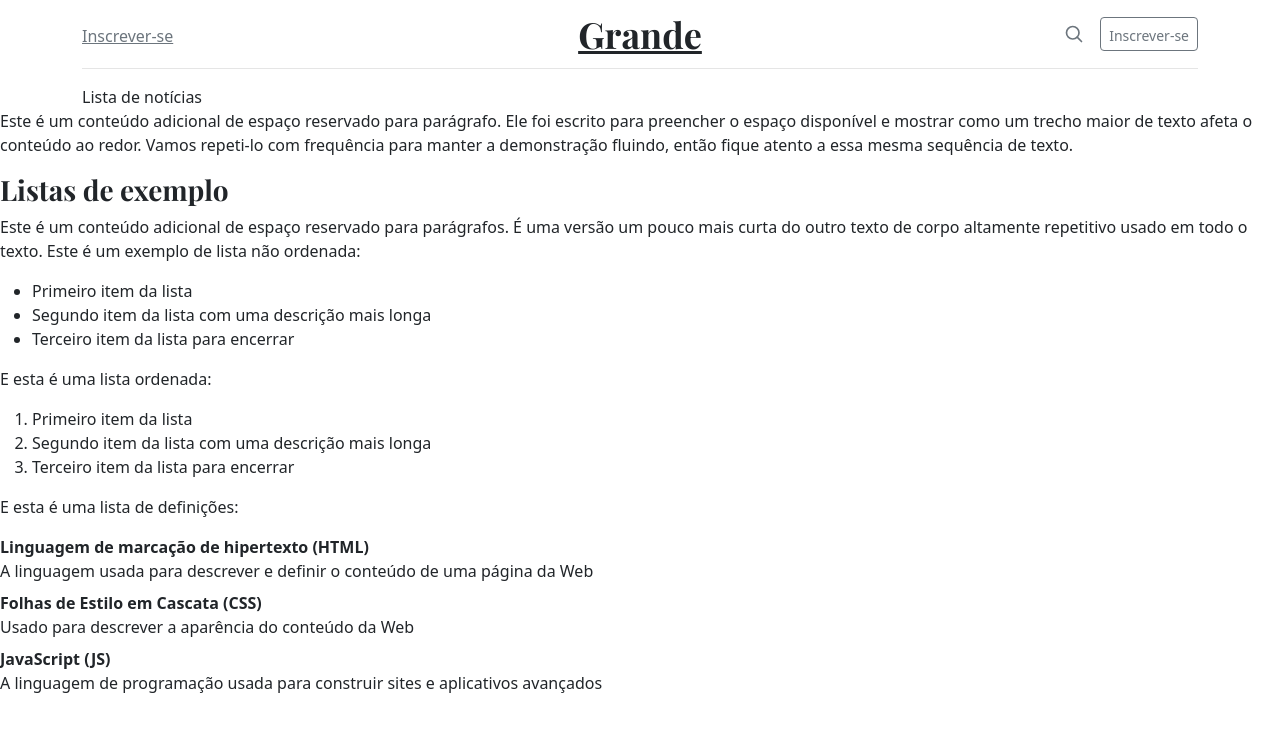
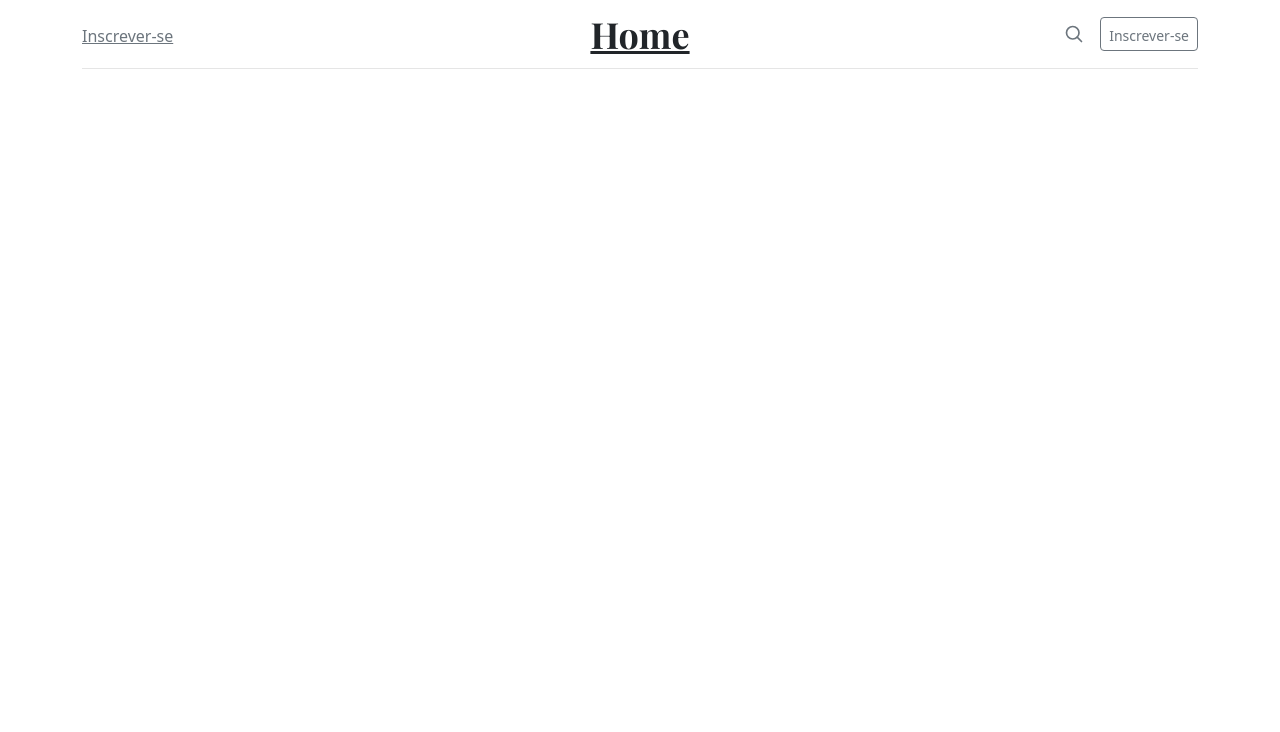
Before and after one commit to DevGranemann/homepage, a Symfony app: template templates/home/category.html.twig in a window 1280 px wide. Shown: the top 732 px of the page. Run offline with Twig, Linux system fonts and the light colour scheme; the template is opened without the code that fills it, so the values that code supplies are empty; some libraries are stand-ins or nearby versions.

Commit message:
Feito as alterações nos controllers e templates.

```diff
--- a/src/Controller/homeController.php
+++ b/src/Controller/homeController.php
@@ -35,9 +35,6 @@ class homeController extends AbstractController
             'categories' => $categories,
             'pageTitle' => $pageTitle,
 
-
-
-
         ]);
     }
     #[Route('/categoria/{slug}', name:'app_category')]
@@ -68,8 +65,6 @@ class homeController extends AbstractController
             'pageTitle' => $pageTitle,
 
 
-
-
         ]);
     }
 }
--- a/templates/base.html.twig
+++ b/templates/base.html.twig
@@ -36,7 +36,7 @@
             <div class="col-4 text-center">
                 <a class="blog-header-logo text-dark" href="{{ path('app_index') }}">
                 <font style="vertical-align: inherit;">
-                    <font style="vertical-align: inherit;">Grande</font>
+                    <font style="vertical-align: inherit;">Home</font>
                     </font>
                 </a>
             </div>
@@ -68,101 +68,6 @@
 
 {% block body %}{% endblock %}
 
-<p>
-    <font style="vertical-align: inherit;">
-        <font style="vertical-align: inherit;">
-            Este é um conteúdo adicional de espaço reservado para parágrafo. Ele foi escrito para preencher o espaço disponível e mostrar como um trecho maior de texto afeta o conteúdo ao redor. Vamos repeti-lo com frequência para manter a demonstração fluindo, então fique atento a essa mesma sequência de texto.
-        </font>
-    </font>
-</p>
-<h3>
-    <font style="vertical-align: inherit;">
-        <font style="vertical-align: inherit;">Listas de exemplo</font>
-    </font>
-</h3>
-<p>
-    <font style="vertical-align: inherit;">
-        <font style="vertical-align: inherit;">
-            Este é um conteúdo adicional de espaço reservado para parágrafos. É uma versão um pouco mais curta do outro texto de corpo altamente repetitivo usado em todo o texto. Este é um exemplo de lista não ordenada:
-        </font>
-    </font>
-</p>
-<ul>
-        <li>
-            <font style="vertical-align: inherit;">
-                <font style="vertical-align: inherit;">Primeiro item da lista</font>
-            </font>
-        </li>
-    <li>
-        <font style="vertical-align: inherit;">
-            <font style="vertical-align: inherit;">Segundo item da lista com uma descrição mais longa</font>
-        </font>
-    </li>
-    <li>
-        <font style="vertical-align: inherit;">
-            <font style="vertical-align: inherit;">Terceiro item da lista para encerrar</font>
-        </font>
-    </li>
-</ul>
-<p>
-    <font style="vertical-align: inherit;">
-        <font style="vertical-align: inherit;">E esta é uma lista ordenada:</font>
-    </font>
-</p>
-<ol>
-    <li>
-        <font style="vertical-align: inherit;">
-            <font style="vertical-align: inherit;">Primeiro item da lista</font>
-        </font>
-    </li>
-    <li>
-        <font style="vertical-align: inherit;">
-            <font style="vertical-align: inherit;">Segundo item da lista com uma descrição mais longa</font>
-        </font>
-    </li>
-    <li>
-        <font style="vertical-align: inherit;">
-            <font style="vertical-align: inherit;">Terceiro item da lista para encerrar</font>
-        </font>
-    </li>
-</ol>
-<p>
-    <font style="vertical-align: inherit;">
-        <font style="vertical-align: inherit;">E esta é uma lista de definições:</font>
-    </font>
-</p>
-<dl>
-    <dt>
-        <font style="vertical-align: inherit;">
-            <font style="vertical-align: inherit;">Linguagem de marcação de hipertexto (HTML)</font>
-        </font>
-    </dt>
-    <dd>
-        <font style="vertical-align: inherit;">
-            <font style="vertical-align: inherit;">A linguagem usada para descrever e definir o conteúdo de uma página da Web</font>
-        </font>
-    </dd>
-    <dt>
-        <font style="vertical-align: inherit;">
-            <font style="vertical-align: inherit;">Folhas de Estilo em Cascata (CSS)</font>
-        </font>
-    </dt>
-    <dd>
-        <font style="vertical-align: inherit;">
-            <font style="vertical-align: inherit;">Usado para descrever a aparência do conteúdo da Web</font>
-        </font>
-    </dd>
-    <dt>
-        <font style="vertical-align: inherit;">
-            <font style="vertical-align: inherit;">JavaScript (JS)</font>
-        </font>
-    </dt>
-    <dd>
-        <font style="vertical-align: inherit;">
-            <font style="vertical-align: inherit;">A linguagem de programação usada para construir sites e aplicativos avançados</font>
-        </font>
-    </dd>
-</dl>
 <script src="https://cdn.jsdelivr.net/npm/bootstrap@5.2.3/dist/js/bootstrap.bundle.min.js" integrity="sha384-kenU1KFdBIe4zVF0s0G1M5b4hcpxyD9F7jL+jjXkk+Q2h455rYXK/7HAuoJl+0I4" crossorigin="anonymous"></script>
 
 </body>
--- a/templates/home/category.html.twig
+++ b/templates/home/category.html.twig
@@ -2,7 +2,11 @@
 {% block title %}{{ pageTitle }}{% endblock %}
 
 {% block body %}
-  <main class="container">
-    Lista de notícias
-  </main>
+  <ul>
+    {% for categorie in categories %}
+      <li>
+        {{ categorie.text }}
+      </li>
+    {% endfor %}
+  </ul>
 {% endblock %}
```
